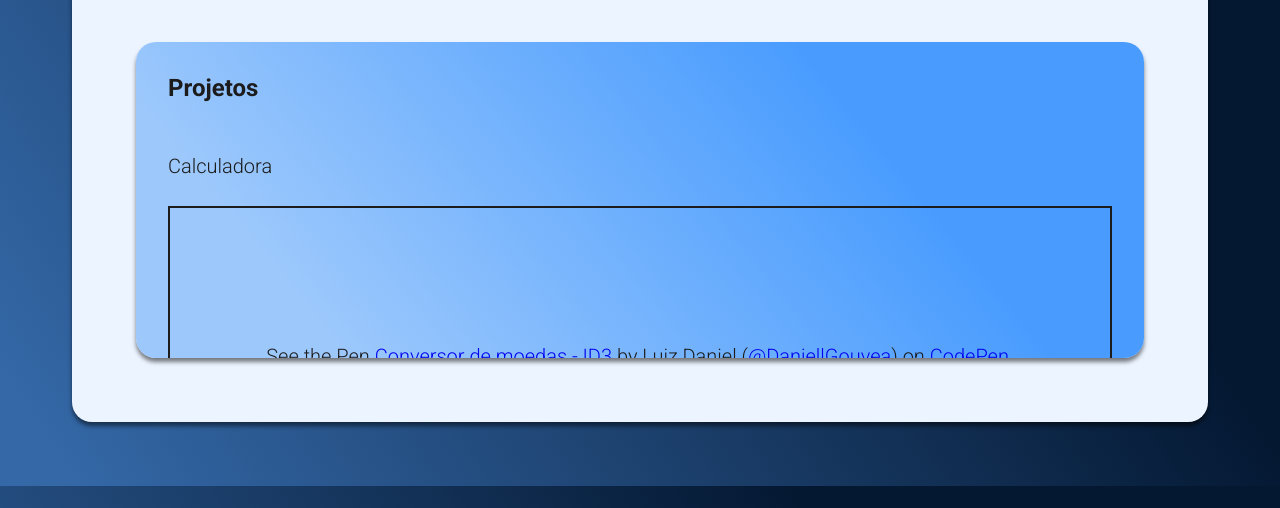
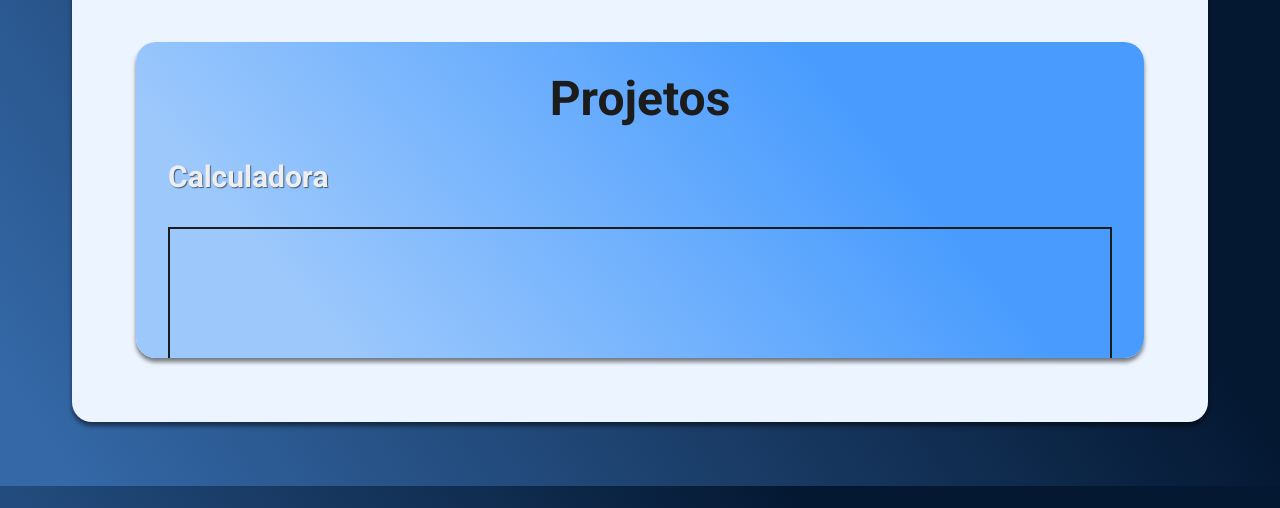
Before and after one commit to DaniellGouvea/PortCard, a plain HTML site: page index.html in a window 1280 px wide. Shown: the part 292-800 px from the top of the page. Drawn offline with Linux system fonts and the light colour scheme; a script that the page names is missing.

Commit message:
atualizado

```diff
--- a/index.html
+++ b/index.html
@@ -24,9 +24,10 @@
     </header>
   <main class="portfolio">
     <div class="projetos">
-      <ul>Projetos</ul>
+      <h2 class="lista">Projetos</h2>
+      <ul>
         <li>
-        <p>Calculadora</p>
+          <p class="nome">Calculadora</p>
         <p class="codepen" data-height="300" data-default-tab="html,result" data-slug-hash="yLjOVoB" data-user="DaniellGouvea" style="height: 300px; box-sizing: border-box; display: flex; align-items: center; justify-content: center; border: 2px solid; margin: 1em 0; padding: 1em;">
           <span>See the Pen <a href="https://codepen.io/DaniellGouvea/pen/yLjOVoB">
           Conversor de moedas - ID3</a> by Luiz Daniel (<a href="https://codepen.io/DaniellGouvea">@DaniellGouvea</a>)
@@ -36,7 +37,7 @@
         <script async src="https://cpwebassets.codepen.io/assets/embed/ei.js"></script>
         </li>
         <li>
-        <p>Mentalista</p>
+          <p class="nome">Mentalista</p>
           <p class="codepen" data-height="300" data-default-tab="html,result" data-slug-hash="dyeMeZo" data-user="DaniellGouvea" style="height: 300px; box-sizing: border-box; display: flex; align-items: center; justify-content: center; border: 2px solid; margin: 1em 0; padding: 1em;">
           <span>See the Pen <a href="https://codepen.io/DaniellGouvea/pen/dyeMeZo">
           Mentalista - Desafios</a> by Luiz Daniel (<a href="https://codepen.io/DaniellGouvea">@DaniellGouvea</a>)
@@ -46,7 +47,7 @@
         <script async src="https://cpwebassets.codepen.io/assets/embed/ei.js"></script>
         </li>
         <li>
-        <p>SuperTrunfo</p>
+          <p class="nome">SuperTrunfo</p>
           <p class="codepen" data-height="300" data-default-tab="html,result" data-slug-hash="MWGbEqZ" data-user="DaniellGouvea" style="height: 300px; box-sizing: border-box; display: flex; align-items: center; justify-content: center; border: 2px solid; margin: 1em 0; padding: 1em;">
           <span>See the Pen <a href="https://codepen.io/DaniellGouvea/pen/MWGbEqZ">
           Super Trunfo - Dia 8</a> by Luiz Daniel (<a href="https://codepen.io/DaniellGouvea">@DaniellGouvea</a>)
@@ -55,6 +56,7 @@
         </p>
         <script async src="https://cpwebassets.codepen.io/assets/embed/ei.js"></script>
         </li>
+      </ul>
     </div>
 <!-- partial -->
   <script  src="./script.js"></script>
--- a/style.css
+++ b/style.css
@@ -60,11 +60,24 @@ body {
   border-radius: 20px;
   box-shadow: 0px 4px 4px rgba(0, 0, 0, 0.5);
 }
+h2.lista{
+  text-align: center;
+  font-size: 3em;
+  margin:0;
+  margin-top: 20px;
+}
 .projetos ul {
   list-style: none;
   padding-left: 0;
   font-weight: 700;
   font-size: 24px;
+  margin: 0;
+}
+li p.nome{
+  color:rgb(238, 238, 238);
+  font-size: 30px;
+  text-shadow: 1px 1px 1px rgba(0, 0, 0, 0.527);
+
 }
 
 .projetos li {
```
Lines whose indentation alone changed are shown as unchanged.
